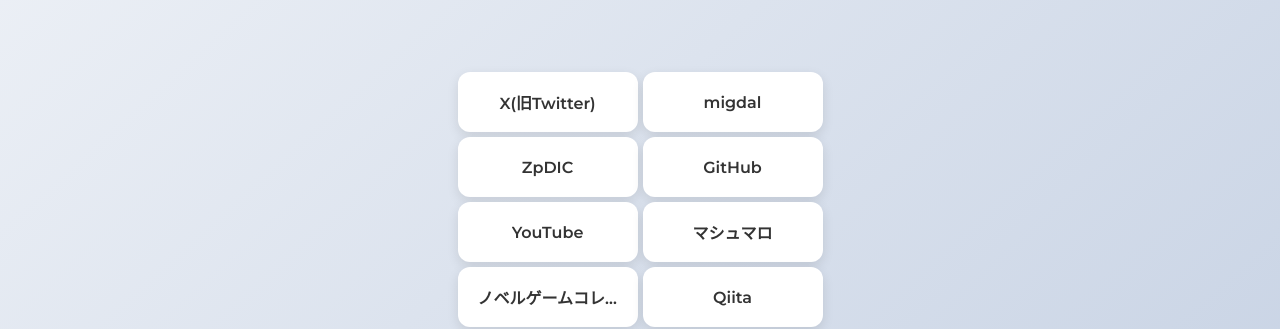
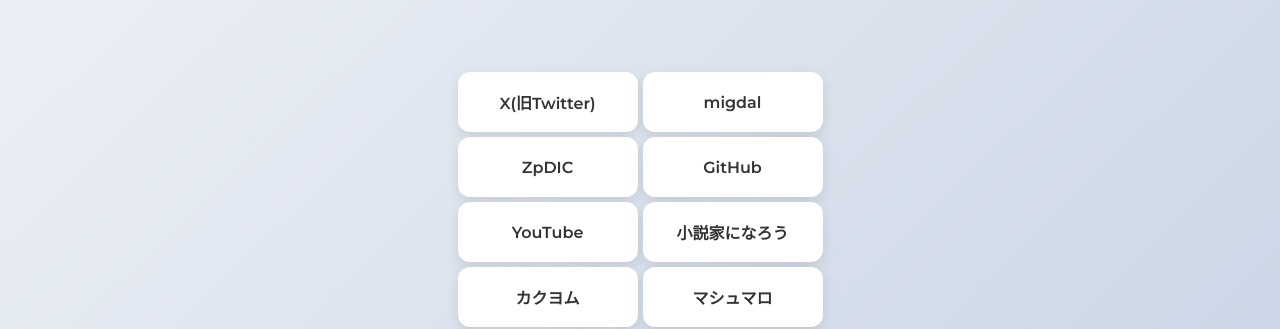
Before and after one commit to kiroku1010/sns-link-collection, a plain HTML site: page index.html in a window 1280 px wide. Shown: the part 472-801 px from the top of the page. Drawn offline with Linux system fonts and the light colour scheme.

Commit message:
Update index.html

```diff
--- a/index.html
+++ b/index.html
@@ -23,6 +23,8 @@
         <li class="zpdic"><a href="https://zpdic.ziphil.com/user/zatta" target="_blank" rel="noopener noreferrer"><span>ZpDIC</span></a></li>
         <li class="github"><a href="https://www.github.com/zatta1010" target="_blank" rel="noopener noreferrer"><span>GitHub</span></a></li>
         <li class="youtube"><a href="https://www.youtube.com/@zatta1010" target="_blank" rel="noopener noreferrer"><span>YouTube</span></a></li>
+        <li class="shosetsukaninaro"><a href="https://mypage.syosetu.com/2945525/" target="_blank" rel="noopener noreferrer"><span>小説家になろう</span></a></li>
+        <li class="kakuyomu"><a href="https://kakuyomu.jp/users/zatta1010" target="_blank" rel="noopener noreferrer"><span>カクヨム</span></a></li>
         <li class="marshmallow"><a href="https://marshmallow-qa.com/2k7cs2okudjc5pu" target="_blank" rel="noopener noreferrer"><span>マシュマロ</span></a></li>
         <li class="novelgame"><a href="https://novelgame.jp/users/profile/74184" target="_blank" rel="noopener noreferrer"><span>ノベルゲームコレクション</span></a></li>
         <li class="qiita"><a href="https://qiita.com/zatta001010" target="_blank" rel="noopener noreferrer"><span>Qiita</span></a></li>
```
